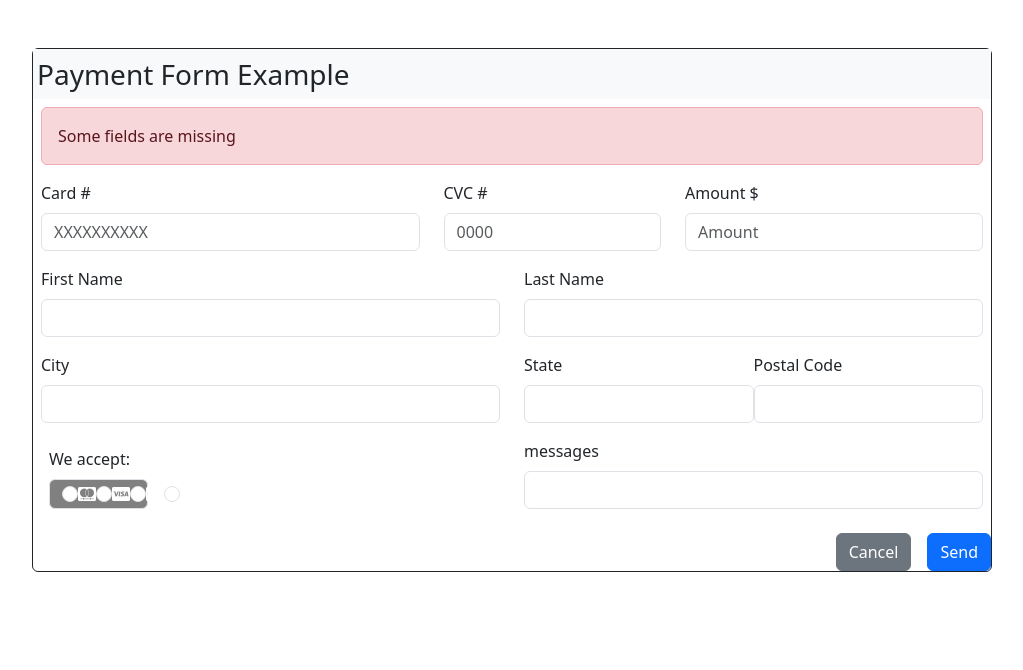
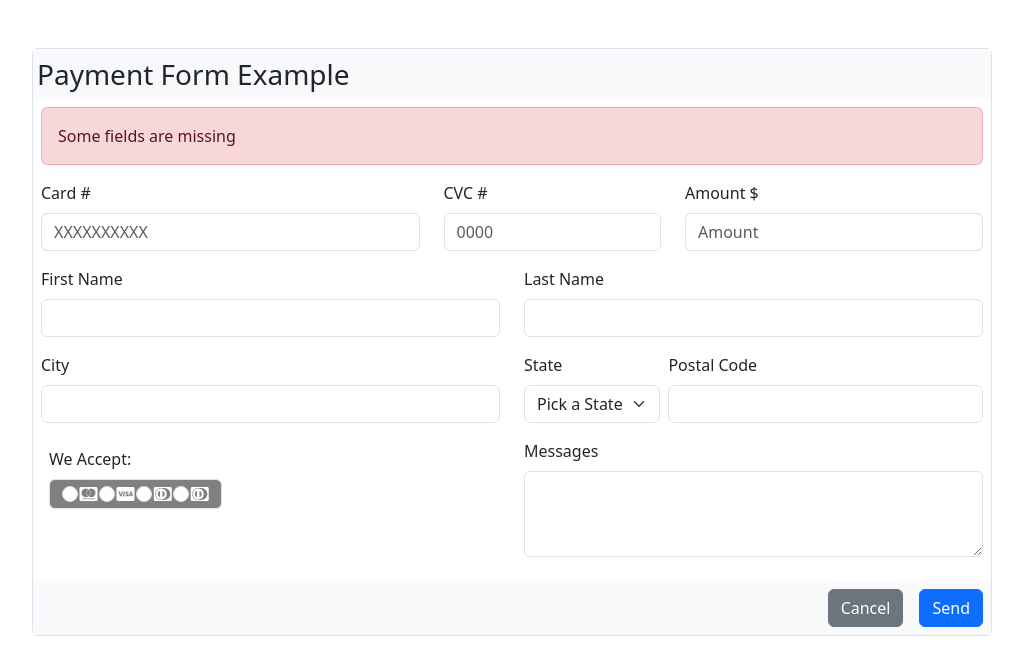
Before and after one commit to 4GeeksAcademy/marcostorresf-HTML5-form, a plain HTML site: page index.html in a window 1280 px wide. Shown: the whole page, without its empty margins (128-1151 px from the left). Drawn offline with nearby package versions, Linux system fonts and the light colour scheme.

Commit message:
complete

```diff
--- a/index.html
+++ b/index.html
@@ -10,11 +10,17 @@
       integrity="sha384-QWTKZyjpPEjISv5WaRU9OFeRpok6YctnYmDr5pNlyT2bRjXh0JMhjY6hW+ALEwIH"
       crossorigin="anonymous"
     />
-    <link rel="stylesheet" href="https://cdnjs.cloudflare.com/ajax/libs/font-awesome/6.7.2/css/all.min.css" integrity="sha512-Evv84Mr4kqVGRNSgIGL/F/aIDqQb7xQ2vcrdIwxfjThSH8CSR7PBEakCr51Ck+w+/U6swU2Im1vVX0SVk9ABhg==" crossorigin="anonymous" referrerpolicy="no-referrer" />
+    <link
+      rel="stylesheet"
+      href="https://cdnjs.cloudflare.com/ajax/libs/font-awesome/6.7.2/css/all.min.css"
+      integrity="sha512-Evv84Mr4kqVGRNSgIGL/F/aIDqQb7xQ2vcrdIwxfjThSH8CSR7PBEakCr51Ck+w+/U6swU2Im1vVX0SVk9ABhg=="
+      crossorigin="anonymous"
+      referrerpolicy="no-referrer"
+    />
     <link rel="stylesheet" type="text/css" href="styles.css" />
   </head>
   <body>
-    <div class="container mx-auto w-75 mt-5 border border-dark p-0 rounded">
+    <div class="container mx-auto w-75 mt-5 border  p-0 rounded">
       <div class="bg-light w-100 fs-3 p-1">Payment Form Example</div>
       <div class="p-2">
         <div class="alert alert-danger" role="alert">
@@ -82,10 +88,10 @@
               />
             </div>
             <div class="col-3 p-2">
-                 <label for="inputLastName" class="form-label">We accept:</label>
+              <label for="inputLastName" class="form-label">We Accept:</label>
               <div
                 class="input-group-text d-flex justify-content-between"
-                   style="background-color: gray; color: white"
+                style="background-color: gray; color: white; width: 175%;"
               >
                 <input
                   class="form-check-input mt-0"
@@ -129,17 +135,74 @@
               />
             </div>
             <div class="row">
-              <div class="d-flex">
+              <div class="d-flex gap-2">
                 <div class="mb-3">
                   <label for="State" class="form-label">State</label>
-                <input
+                  <!-- <input
                   type="text"
                   class="form-control"
                   id="State"
                   placeholder=""
-                />
+                /> -->
+                  <div class="input-group mb-0">
+                    <select class="form-select" id="inputGroupSelect01">
+                      <option value="">Pick a State</option>
+                      <option value="AK">Alaska</option>
+                      <option value="AL">Alabama</option>
+                      <option value="AR">Arkansas</option>
+                      <option value="AZ">Arizona</option>
+                      <option value="CA">California</option>
+                      <option value="CO">Colorado</option>
+                      <option value="CT">Connecticut</option>
+                      <option value="DC">District of Columbia</option>
+                      <option value="DE">Delaware</option>
+                      <option value="FL">Florida</option>
+                      <option value="GA">Georgia</option>
+                      <option value="HI">Hawaii</option>
+                      <option value="IA">Iowa</option>
+                      <option value="ID">Idaho</option>
+                      <option value="IL">Illinois</option>
+                      <option value="IN">Indiana</option>
+                      <option value="KS">Kansas</option>
+                      <option value="KY">Kentucky</option>
+                      <option value="LA">Louisiana</option>
+                      <option value="MA">Massachusetts</option>
+                      <option value="MD">Maryland</option>
+                      <option value="ME">Maine</option>
+                      <option value="MI">Michigan</option>
+                      <option value="MN">Minnesota</option>
+                      <option value="MO">Missouri</option>
+                      <option value="MS">Mississippi</option>
+                      <option value="MT">Montana</option>
+                      <option value="NC">North Carolina</option>
+                      <option value="ND">North Dakota</option>
+                      <option value="NE">Nebraska</option>
+                      <option value="NH">New Hampshire</option>
+                      <option value="NJ">New Jersey</option>
+                      <option value="NM">New Mexico</option>
+                      <option value="NV">Nevada</option>
+                      <option value="NY">New York</option>
+                      <option value="OH">Ohio</option>
+                      <option value="OK">Oklahoma</option>
+                      <option value="OR">Oregon</option>
+                      <option value="PA">Pennsylvania</option>
+                      <option value="PR">Puerto Rico</option>
+                      <option value="RI">Rhode Island</option>
+                      <option value="SC">South Carolina</option>
+                      <option value="SD">South Dakota</option>
+                      <option value="TN">Tennessee</option>
+                      <option value="TX">Texas</option>
+                      <option value="UT">Utah</option>
+                      <option value="VA">Virginia</option>
+                      <option value="VT">Vermont</option>
+                      <option value="WA">Washington</option>
+                      <option value="WI">Wisconsin</option>
+                      <option value="WV">West Virginia</option>
+                      <option value="WY">Wyoming</option>
+                    </select>
                   </div>
-              <div class="mb-3">
+                </div>
+                <div class="mb-3 w-100">
                   <label for="Postal" class="form-label">Postal Code</label>
                   <input
                     type="text"
@@ -150,23 +213,18 @@
                 </div>
               </div>
               <div class="mb-3">
-                <label for="messages" class="form-label">messages</label>
-                <input
-                  type="text"
-                  class="form-control"
-                  id="messages"
-                  placeholder=""
-                />
+                <label for="messages" class="form-label">Messages</label>
+                <textarea class="form-control" rows="3"></textarea>
               </div>
             </div>
           </div>
         </div>
       </div>
       <div class="button d-flex"></div>
-      <div class="d-grid gap-2 d-md-flex justify-content-md-end">
+
+      <div class="d-grid bg-light w-100 py-2 px-2 gap-2 d-md-flex justify-content-md-end">
         <button class="btn btn-secondary me-md-2" type="button">Cancel</button>
         <button class="btn btn-primary" type="button">Send</button>
-      </div>
       </div>
     </div>
 
```
Lines whose indentation alone changed are shown as unchanged.
